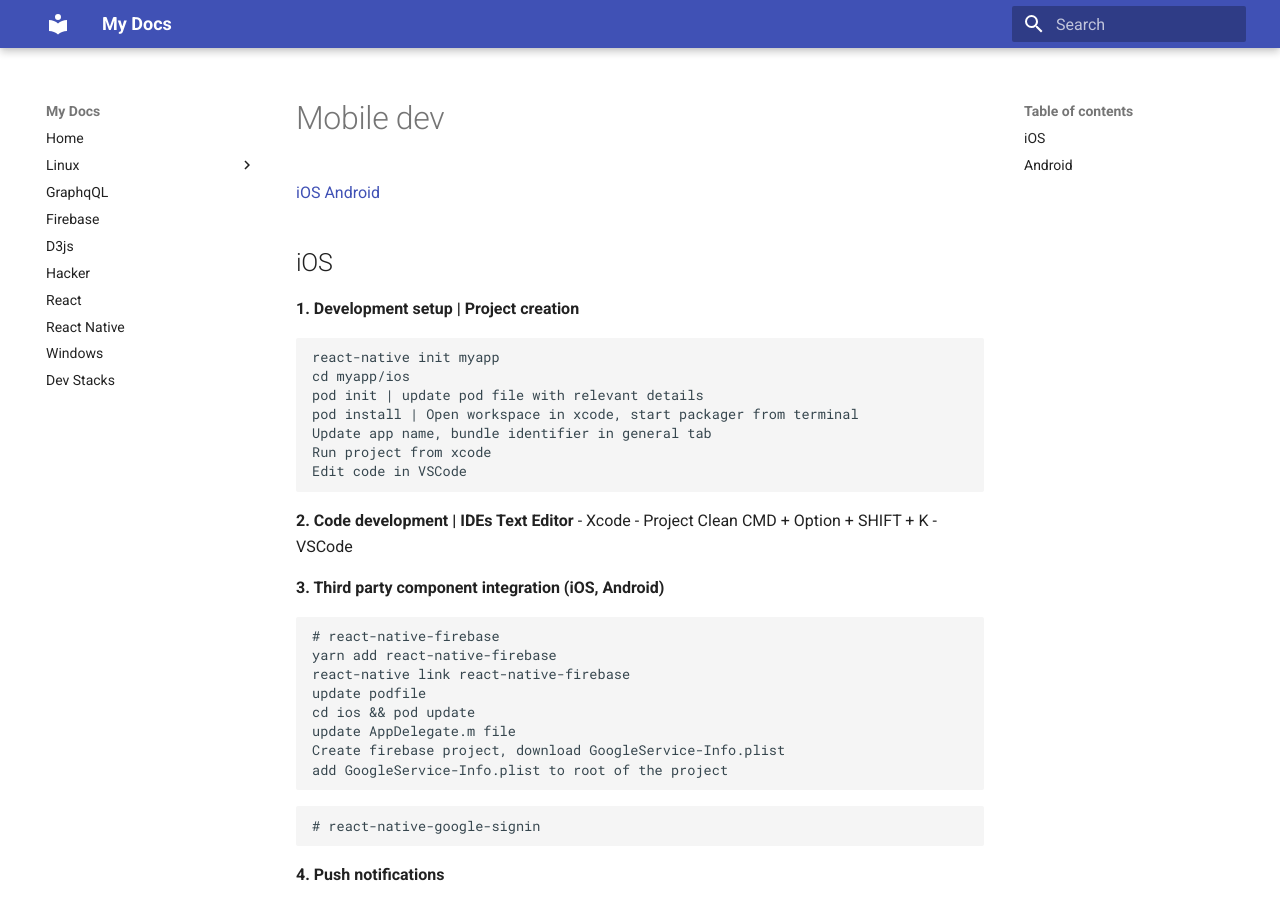
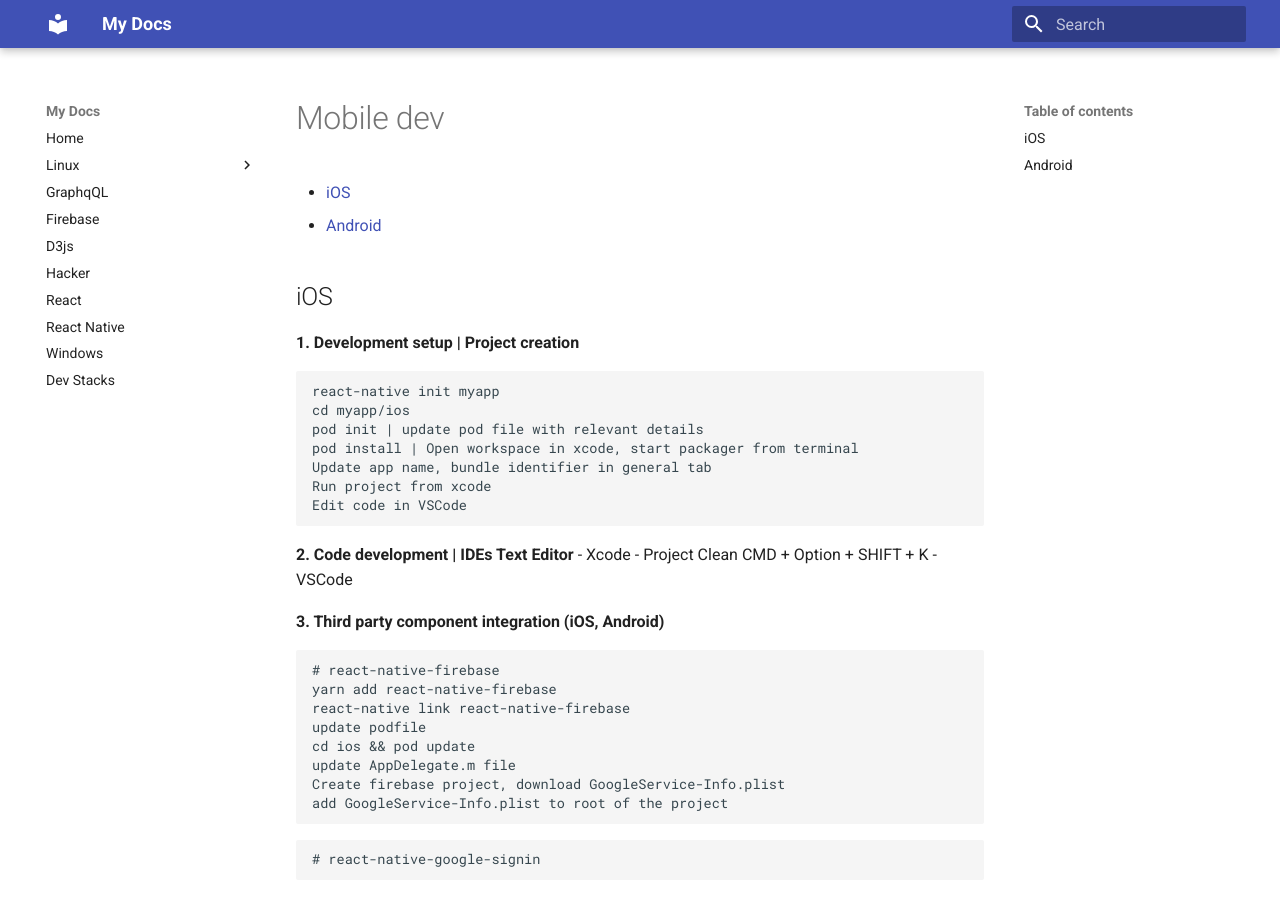
Before and after one commit to ajaymore/development-docs, an MkDocs documentation site: the page built from docs/mobile-dev.md, in a window 1280 px wide and 900 px high. Built offline with MkDocs 1.6.1 and Material for MkDocs 9.7.7, drawn with Linux system fonts in a browser that asks for light colours; old or Windows-style settings are respelled for this version of MkDocs.

```diff
--- a/docs/mobile-dev.md
+++ b/docs/mobile-dev.md
@@ -1,5 +1,5 @@
-[iOS](#ios)
-[Android](#android)
+- [iOS](#ios)
+- [Android](#android)
 
 ## iOS
 
```
